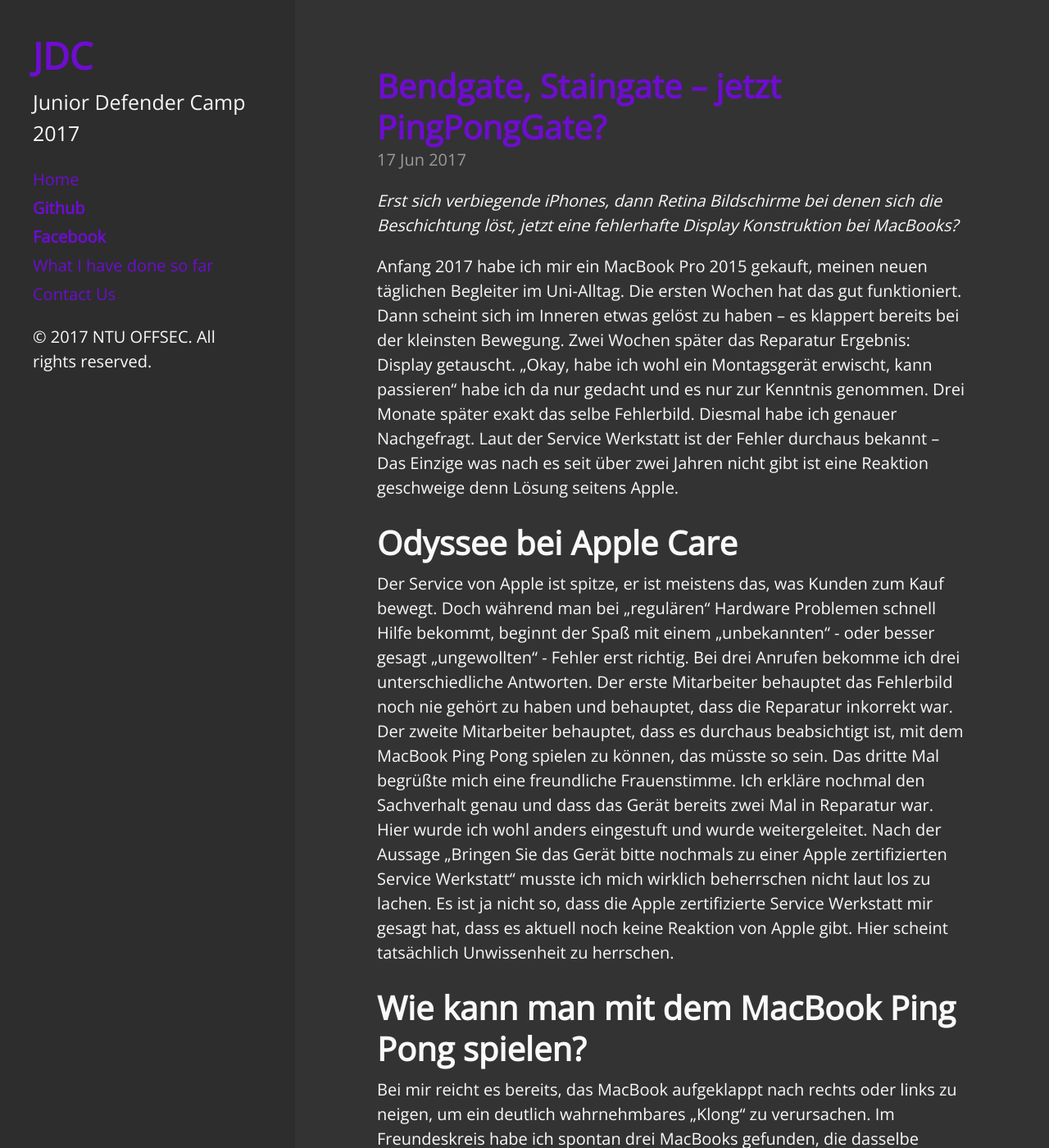
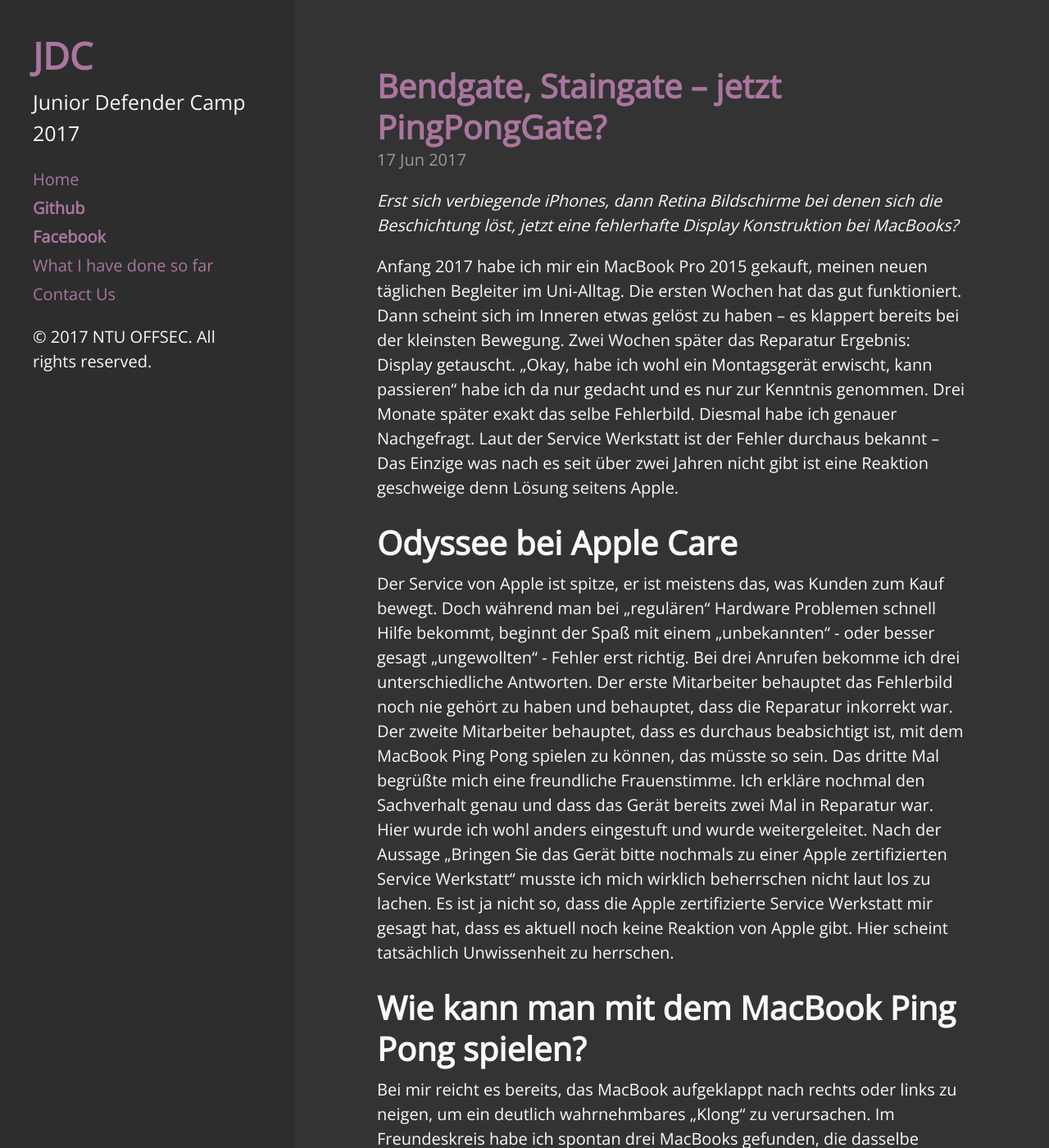
Before and after one commit to MaybelOoi/jdc, a Jekyll site: the page built from index.html, in a window 1280 px wide and 1400 px high. Shown: the whole window at 82% size. Built offline with Jekyll 4.4.1, drawn with Linux system fonts in a browser that asks for light colours; the list of posts is cut into pages by our own code.

Commit message:
CSS FIX(4)

```diff
--- a/public/css/blackdoc.css
+++ b/public/css/blackdoc.css
@@ -45,18 +45,18 @@
 
 h1 a, h2 a, h3 a, h4 a, h5 a, h6 a {
   font-family: 'Open Sans', sans-serif;
-  color: #6e0dd0;
+  color: #aa759f;
   font-kerning: auto;
   font-feature-settings: "kern","liga","dlig","hlig","cswh";
   font-synthesis: weight style;
 }
 
 a {
-  color: #6e0dd0;
+  color: #aa759f;
 }
 
 a:hover {
-  color: #6e0dd0;
+  color: #aa759f;
 }
 
 .btn {
@@ -70,9 +70,9 @@
 
 .btn:hover,
 .btn:focus {
-  color: #6e0dd0;
-  background-color: #6e0dd0;
-  border-color: #6e0dd0;
+  color: #aa759f;
+  background-color: #aa759f;
+  border-color: #aa759f;
 }
 
 strong, b {
@@ -81,7 +81,7 @@
 /* Code */
 
 code {
-  color: #6e0dd0;
+  color: #aa759f;
   white-space: pre-wrap;
   background-color: #2d2d2d;
 }
@@ -191,12 +191,12 @@
 
 /* Sidebar links */
 .sidebar a {
-  color: #6e0dd0;
+  color: #aa759f;
 }
 
 /* About section */
 .sidebar-about h1 {
-  color: #6e0dd0;
+  color: #aa759f;
   margin-top: 0;
   font-family: 'Open Sans', sans-serif;
   font-size: 2.25rem;
@@ -272,7 +272,7 @@
 .page-title,
 .post-title,
 .post-title a {
-  color: #6e0dd0;
+  color: #aa759f;
 }
 
 /*
```
